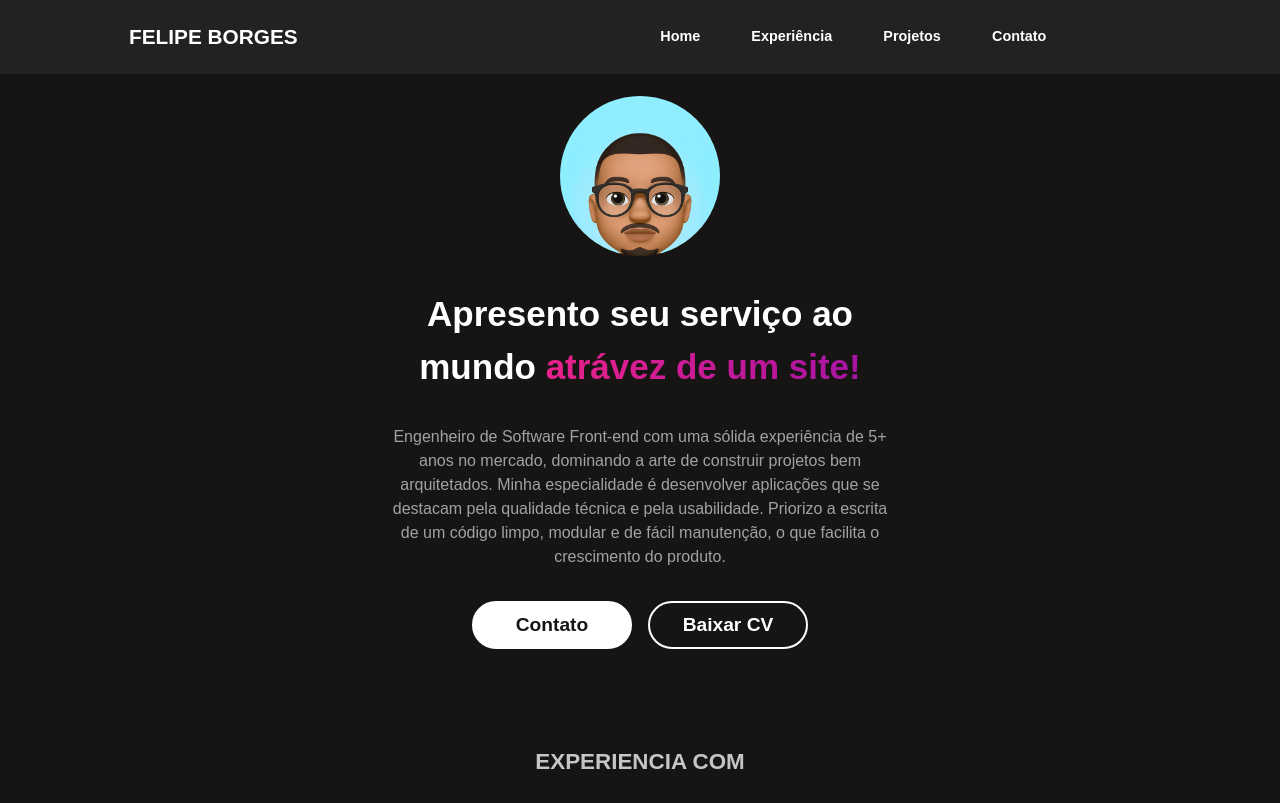
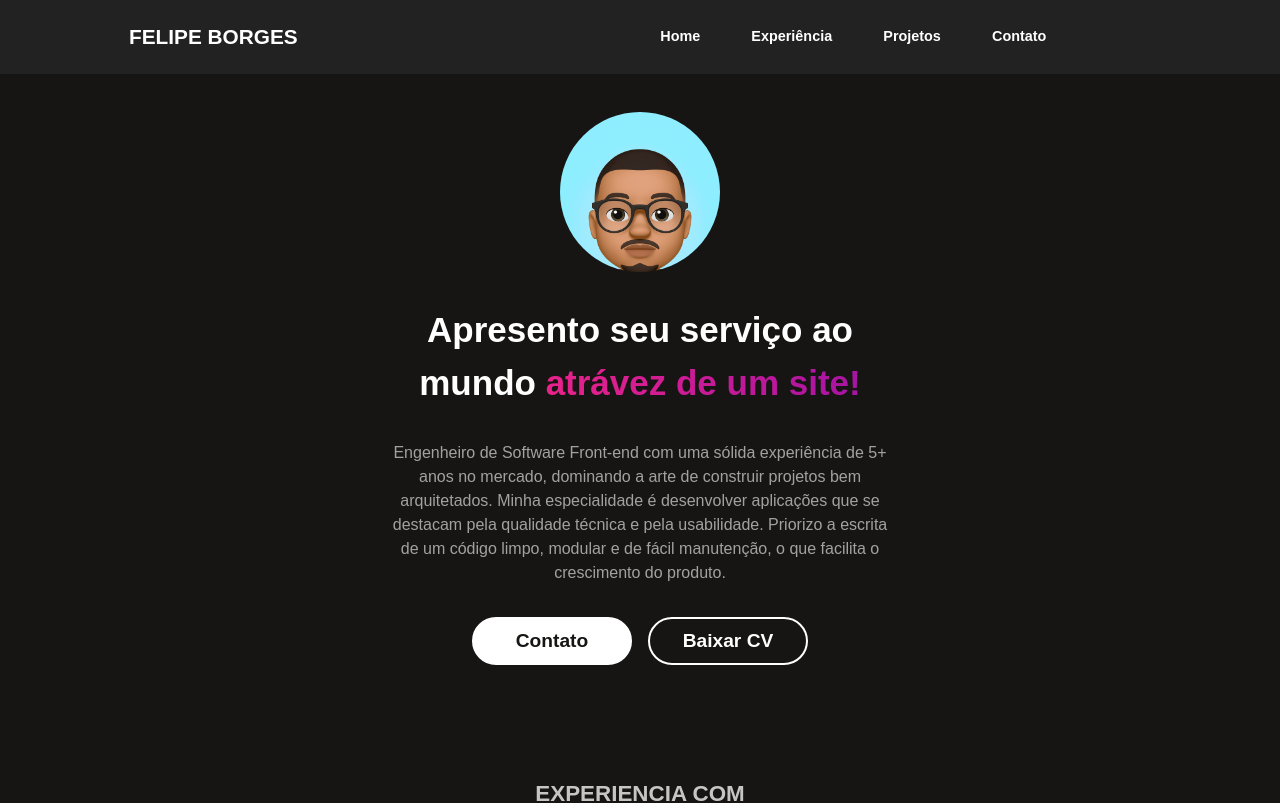
Before and after one commit to fdfborges/portifolioFelipeBorges, a React (Vite) app: page / in a window 1280 px wide. Shown: the top 803 px of the page. Built offline with nearby package versions, Linux system fonts and the light colour scheme; a web font is replaced by a local one.

Commit message:
Definindo responsivdades

```diff
--- a/src/components/Apresentation/Apresentation.scss
+++ b/src/components/Apresentation/Apresentation.scss
@@ -10,7 +10,7 @@
     align-items: center;
     color: white;
     gap: 2rem;
-    padding: 6rem 0rem;
+    padding: 7rem 0rem;
     background-color: $primaryBlack;
 
     .containerAvatar {
```
